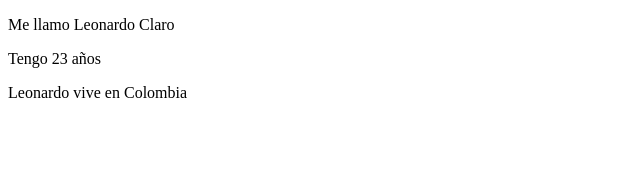
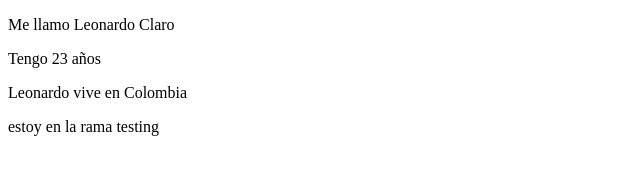
Before and after one commit to NagiDID/Commit-test-2, a plain HTML site: page index.html in a window 1280 px wide. Shown: the whole page, without its empty margins (0-640 px from the left). Drawn offline with Linux system fonts and the light colour scheme.

Commit message:
especifico el nombre de la rama en la que estoy trabajando

```diff
--- a/index.html
+++ b/index.html
@@ -9,5 +9,6 @@
     <p>Me llamo Leonardo Claro</p>
     <p id="edad">Tengo 23 años</p>
     <p>Leonardo vive en Colombia</p>
+    <p>estoy en la rama testing</p>
 </body>
 </html>
```
